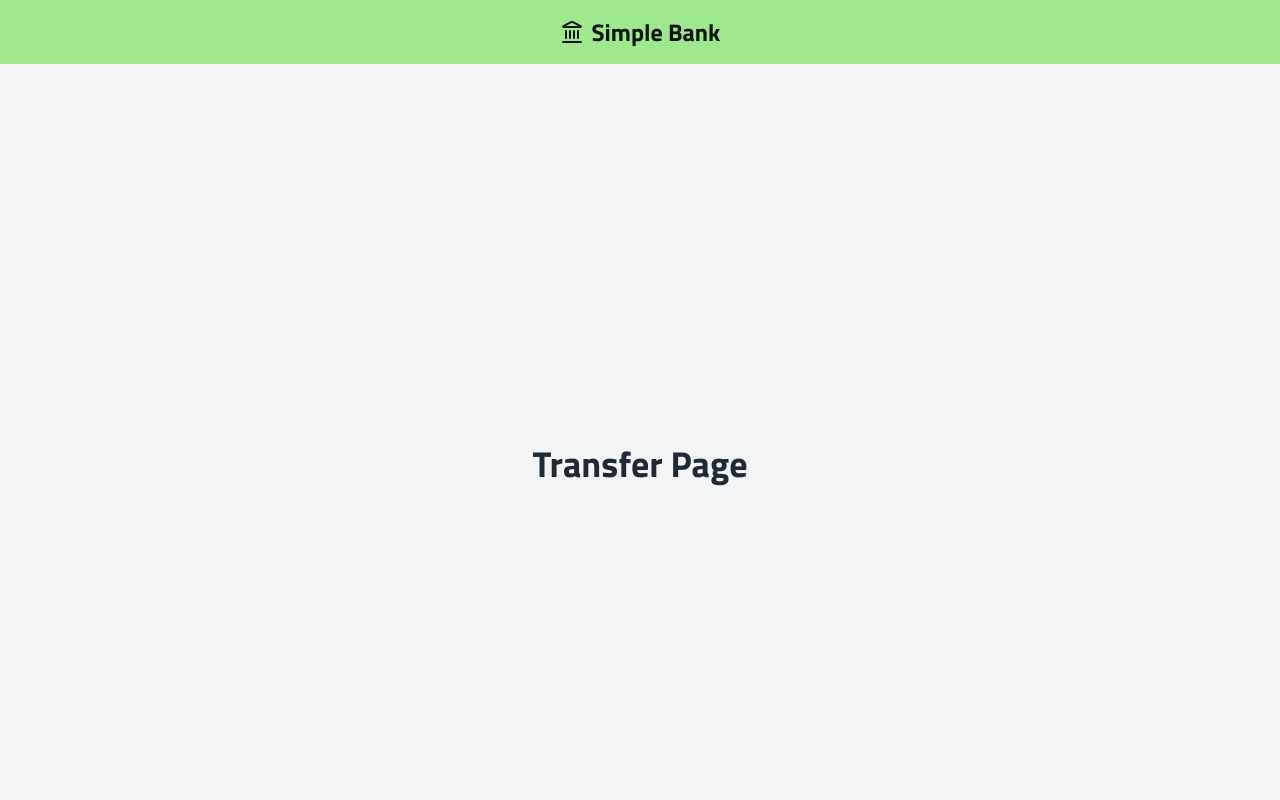
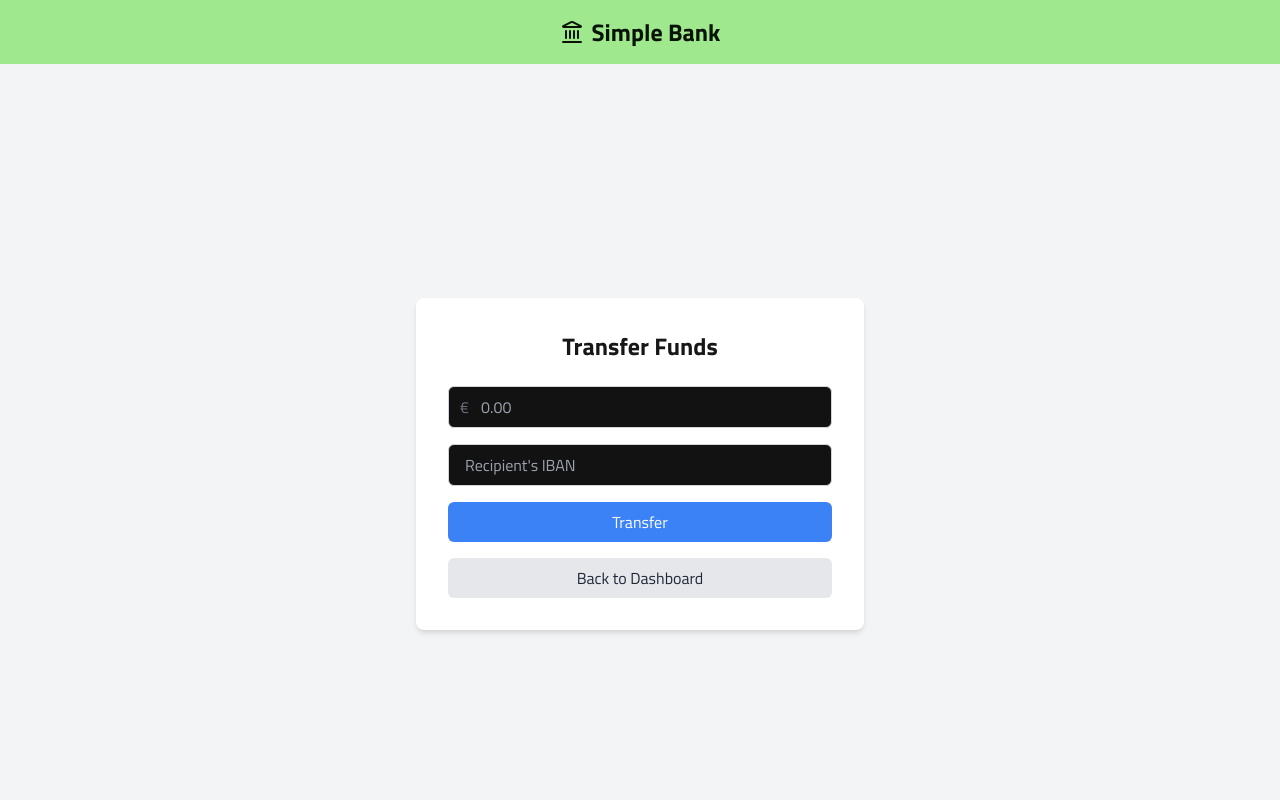
Before and after one commit to krystiankulik/simple-bank, a Next.js app: page /transfer in a window 1280 px wide. Shown: the top 800 px of the page. Built offline with nearby package versions, Linux system fonts and the light colour scheme; no server answers.

Commit message:
transfer page

```diff
--- a/app/dashboard/Dashboard.tsx
+++ b/app/dashboard/Dashboard.tsx
@@ -58,7 +58,7 @@ const Dashboard: React.FC = () => {
   return (
     <div>
       <UserInfo balance={balance} iban={iban} username={username} />
-      <FinancialActionButtons />
+      {accountId && <FinancialActionButtons accountId={accountId} />}
       {accountId && <TransactionsList accountId={accountId} />}
     </div>
   );
--- a/app/deposit/page.tsx
+++ b/app/deposit/page.tsx
@@ -1,7 +1,67 @@
+"use client";
+
+import { useState } from "react";
+import { useRouter, useSearchParams } from "next/navigation";
+import toast from "react-hot-toast";
+import axiosInstance from "@/utils/axiosInstance";
+
 export default function DepositPage() {
+  const [amount, setAmount] = useState("");
+  const [isLoading, setIsLoading] = useState(false);
+  const router = useRouter();
+  const searchParams = useSearchParams();
+  const accountId = searchParams.get("accountId");
+
+  const handleSubmit = async (e: React.FormEvent) => {
+    e.preventDefault();
+    if (!accountId) {
+      toast.error("Account ID is missing");
+      return;
+    }
+
+    setIsLoading(true);
+    try {
+      await axiosInstance.post<unknown>(`/account/deposit`, { accountId: accountId, amount: amount });
+      toast.success("Deposit successful");
+    } finally {
+      setAmount("");
+      setIsLoading(false);
+    }
+  };
+
   return (
-    <div className="min-h-screen bg-gray-100 flex items-center justify-center">
-      <h1 className="text-4xl font-bold text-gray-800">Deposit Page</h1>
+    <div className="flex justify-center items-center min-h-screen bg-gray-100">
+      <div className="bg-white p-8 rounded-lg shadow-md w-full max-w-md">
+        <h1 className="text-2xl font-bold text-center mb-6">Deposit Funds</h1>
+        <form onSubmit={handleSubmit} className="space-y-4">
+          <div className="relative">
+            <input
+              type="number"
+              step="0.01"
+              min="0.01"
+              value={amount}
+              onChange={(e) => setAmount(e.target.value)}
+              placeholder="0.00"
+              required
+              className="w-full pl-8 pr-4 py-2 border border-gray-300 rounded-md focus:outline-none focus:ring-2 focus:ring-blue-500"
+            />
+            <span className="absolute left-3 top-1/2 transform -translate-y-1/2 text-gray-500">€</span>
+          </div>
+          <button
+            type="submit"
+            disabled={isLoading}
+            className="w-full bg-blue-500 text-white py-2 rounded-md hover:bg-blue-600 focus:outline-none focus:ring-2 focus:ring-blue-500 focus:ring-offset-2 disabled:opacity-50 disabled:cursor-not-allowed"
+          >
+            {isLoading ? "Processing..." : "Deposit"}
+          </button>
+        </form>
+        <button
+          onClick={() => router.push("/dashboard")}
+          className="w-full mt-4 bg-gray-200 text-gray-800 py-2 rounded-md hover:bg-gray-300 focus:outline-none focus:ring-2 focus:ring-gray-500 focus:ring-offset-2"
+        >
+          Back to Dashboard
+        </button>
+      </div>
     </div>
   );
 }
--- a/app/transfer/page.tsx
+++ b/app/transfer/page.tsx
@@ -1,7 +1,85 @@
+"use client";
+
+import { useState } from "react";
+import { useRouter, useSearchParams } from "next/navigation";
+import toast from "react-hot-toast";
+import axiosInstance from "@/utils/axiosInstance";
+
 export default function TransferPage() {
+  const [amount, setAmount] = useState("");
+  const [recipientIBAN, setRecipientIBAN] = useState("");
+  const [isLoading, setIsLoading] = useState(false);
+  const router = useRouter();
+  const searchParams = useSearchParams();
+  const accountId = searchParams.get("accountId");
+
+  const handleSubmit = async (e: React.FormEvent) => {
+    e.preventDefault();
+    if (!accountId) {
+      toast.error("Account ID is missing");
+      return;
+    }
+
+    setIsLoading(true);
+    try {
+      await axiosInstance.post<unknown>(`/account/transfer`, {
+        accountId: accountId,
+        amount: amount,
+        transferRecipientIBAN: recipientIBAN,
+      });
+      toast.success("Transfer successful");
+      setAmount("");
+      setRecipientIBAN("");
+    } catch (error) {
+      toast.error("Transfer failed");
+    } finally {
+      setIsLoading(false);
+    }
+  };
+
   return (
-    <div className="min-h-screen bg-gray-100 flex items-center justify-center">
-      <h1 className="text-4xl font-bold text-gray-800">Transfer Page</h1>
+    <div className="flex justify-center items-center min-h-screen bg-gray-100">
+      <div className="bg-white p-8 rounded-lg shadow-md w-full max-w-md">
+        <h1 className="text-2xl font-bold text-center mb-6">Transfer Funds</h1>
+        <form onSubmit={handleSubmit} className="space-y-4">
+          <div className="relative">
+            <input
+              type="number"
+              step="0.01"
+              min="0.01"
+              value={amount}
+              onChange={(e) => setAmount(e.target.value)}
+              placeholder="0.00"
+              required
+              className="w-full pl-8 pr-4 py-2 border border-gray-300 rounded-md focus:outline-none focus:ring-2 focus:ring-blue-500"
+            />
+            <span className="absolute left-3 top-1/2 transform -translate-y-1/2 text-gray-500">€</span>
+          </div>
+          <div>
+            <input
+              type="text"
+              value={recipientIBAN}
+              onChange={(e) => setRecipientIBAN(e.target.value)}
+              placeholder="Recipient's IBAN"
+              required
+              className="w-full px-4 py-2 border border-gray-300 rounded-md focus:outline-none focus:ring-2 focus:ring-blue-500"
+            />
+          </div>
+          <button
+            type="submit"
+            disabled={isLoading}
+            className="w-full bg-blue-500 text-white py-2 rounded-md hover:bg-blue-600 focus:outline-none focus:ring-2 focus:ring-blue-500 focus:ring-offset-2 disabled:opacity-50 disabled:cursor-not-allowed"
+          >
+            {isLoading ? "Processing..." : "Transfer"}
+          </button>
+        </form>
+        <button
+          onClick={() => router.push("/dashboard")}
+          className="w-full mt-4 bg-gray-200 text-gray-800 py-2 rounded-md hover:bg-gray-300 focus:outline-none focus:ring-2 focus:ring-gray-500 focus:ring-offset-2"
+        >
+          Back to Dashboard
+        </button>
+      </div>
     </div>
   );
 }
--- a/app/withdraw/page.tsx
+++ b/app/withdraw/page.tsx
@@ -1,7 +1,69 @@
+"use client";
+
+import { useState } from "react";
+import { useRouter, useSearchParams } from "next/navigation";
+import toast from "react-hot-toast";
+import axiosInstance from "@/utils/axiosInstance";
+
 export default function WithdrawPage() {
+  const [amount, setAmount] = useState("");
+  const [isLoading, setIsLoading] = useState(false);
+  const router = useRouter();
+  const searchParams = useSearchParams();
+  const accountId = searchParams.get("accountId");
+
+  const handleSubmit = async (e: React.FormEvent) => {
+    e.preventDefault();
+    if (!accountId) {
+      toast.error("Account ID is missing");
+      return;
+    }
+
+    setIsLoading(true);
+    try {
+      await axiosInstance.post<unknown>(`/account/withdraw`, { accountId: accountId, amount: amount });
+      toast.success("Withdrawal successful");
+    } catch (error) {
+      toast.error("Withdrawal failed");
+    } finally {
+      setAmount("");
+      setIsLoading(false);
+    }
+  };
+
   return (
-    <div className="min-h-screen bg-gray-100 flex items-center justify-center">
-      <h1 className="text-4xl font-bold text-gray-800">Withdraw Page</h1>
+    <div className="flex justify-center items-center min-h-screen bg-gray-100">
+      <div className="bg-white p-8 rounded-lg shadow-md w-full max-w-md">
+        <h1 className="text-2xl font-bold text-center mb-6">Withdraw Funds</h1>
+        <form onSubmit={handleSubmit} className="space-y-4">
+          <div className="relative">
+            <input
+              type="number"
+              step="0.01"
+              min="0.01"
+              value={amount}
+              onChange={(e) => setAmount(e.target.value)}
+              placeholder="0.00"
+              required
+              className="w-full pl-8 pr-4 py-2 border border-gray-300 rounded-md focus:outline-none focus:ring-2 focus:ring-blue-500"
+            />
+            <span className="absolute left-3 top-1/2 transform -translate-y-1/2 text-gray-500">€</span>
+          </div>
+          <button
+            type="submit"
+            disabled={isLoading}
+            className="w-full bg-blue-500 text-white py-2 rounded-md hover:bg-blue-600 focus:outline-none focus:ring-2 focus:ring-blue-500 focus:ring-offset-2 disabled:opacity-50 disabled:cursor-not-allowed"
+          >
+            {isLoading ? "Processing..." : "Withdraw"}
+          </button>
+        </form>
+        <button
+          onClick={() => router.push("/dashboard")}
+          className="w-full mt-4 bg-gray-200 text-gray-800 py-2 rounded-md hover:bg-gray-300 focus:outline-none focus:ring-2 focus:ring-gray-500 focus:ring-offset-2"
+        >
+          Back to Dashboard
+        </button>
+      </div>
     </div>
   );
 }
--- a/components/dashboard/FinancialActionButtons.tsx
+++ b/components/dashboard/FinancialActionButtons.tsx
@@ -2,19 +2,29 @@
 
 import { useRouter } from "next/navigation";
 
-export default function FinancialActionButtons() {
+interface FinancialActionButtonsProps {
+  accountId: string;
+}
+
+export default function FinancialActionButtons({ accountId }: FinancialActionButtonsProps) {
   const router = useRouter();
 
   return (
     <div className={"w-full bg-base-100 py-8"}>
       <div className="flex flex-col gap-8  justify-center items-center md:flex-row ">
-        <button onClick={() => router.push("/withdraw")} className="btn btn-primary w-64 md:w-20">
+        <button
+          onClick={() => router.push(`/withdraw?accountId=${accountId}`)}
+          className="btn btn-primary w-64 md:w-20"
+        >
           Withdraw
         </button>
-        <button onClick={() => router.push("/deposit")} className="btn btn-primary w-64 md:w-20">
+        <button onClick={() => router.push(`/deposit?accountId=${accountId}`)} className="btn btn-primary w-64 md:w-20">
           Deposit
         </button>
-        <button onClick={() => router.push("/transfer")} className="btn btn-primary w-64 md:w-20">
+        <button
+          onClick={() => router.push(`/transfer?accountId=${accountId}`)}
+          className="btn btn-primary w-64 md:w-20"
+        >
           Transfer
         </button>
       </div>
```
